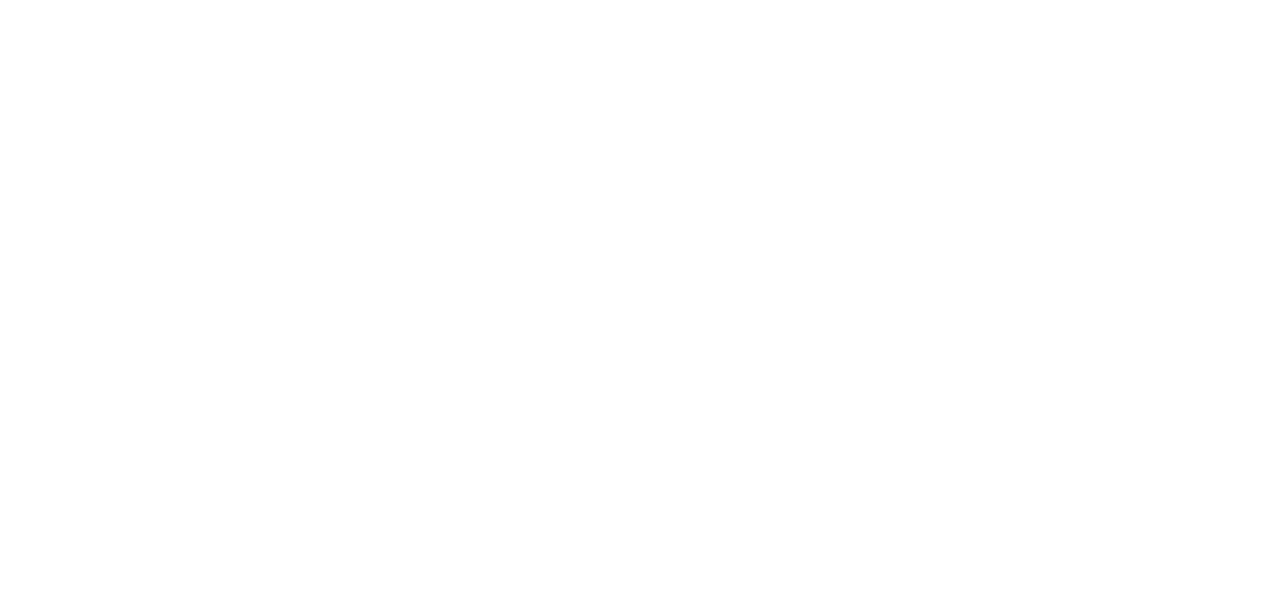
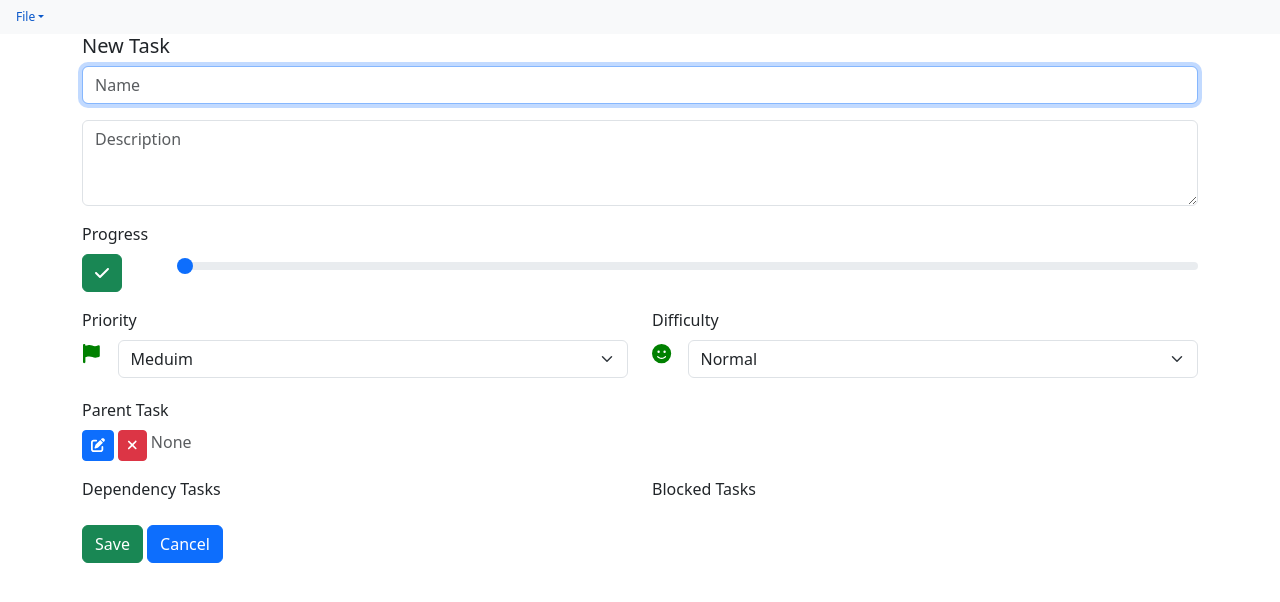
Before and after one commit to MxZhur/task-tree, a React (Vite) app: page /new/1 in a window 1280 px wide. Before the commit this address had no page. Shown: the top 602 px of the page. Built offline with nearby package versions, Linux system fonts and the light colour scheme.

Commit message:
Updated TaskDetailsView and TaskPicker

```diff
--- a/src/App.tsx
+++ b/src/App.tsx
@@ -12,6 +12,7 @@ function App() {
         <Route index element={<MainPage />}>
         </Route>
         <Route path="new" element={<TaskForm />} />
+        <Route path="new/:parentTask" element={<TaskForm />} />
         <Route path="edit/:taskId" element={<TaskForm />} />
       </Route>
     </Routes>
--- a/src/components/TaskDetailsView/index.tsx
+++ b/src/components/TaskDetailsView/index.tsx
@@ -4,12 +4,14 @@ import "./index.css";
 import { Badge, Button, Col, ProgressBar, Row } from "react-bootstrap";
 import { FontAwesomeIcon } from "@fortawesome/react-fontawesome";
 import {
+  faAdd,
   faCaretDown,
   faCaretRight,
   faCheck,
   faEdit,
   faHandPointLeft,
   faShare,
+  faTrash,
 } from "@fortawesome/free-solid-svg-icons";
 import PriorityIndicator from "./PriorityIndicator";
 import DifficultyIndicator from "./DifficultyIndicator";
@@ -38,6 +40,10 @@ const TaskDetailsView: React.FC = () => {
 
   const [isDescriptionExpanded, setIsDescriptionExpanded] = useState(false);
 
+  const onDeleteButtonClick = () => {
+    // TODO: Implement
+  };
+
   if (task === undefined) {
     return (
       <div className="task-details-view-container">
@@ -62,7 +68,7 @@ const TaskDetailsView: React.FC = () => {
       {/* Header Bar */}
       <div className="task-details-view-header-bar">
         <div>
-          <strong>Task Details</strong>
+          <strong>Details</strong>
         </div>
         <div
           style={{
@@ -72,6 +78,12 @@ const TaskDetailsView: React.FC = () => {
             alignItems: "center",
           }}
         >
+          <Link to={"/new/" + task.id}>
+            <Button size="sm" variant="primary">
+              <FontAwesomeIcon icon={faAdd} /> Subtask
+            </Button>
+          </Link>
+          &nbsp;
           <Link to={"/edit/" + task.id}>
             <Button size="sm" variant="success">
               <FontAwesomeIcon icon={faEdit} /> Edit
@@ -79,10 +91,14 @@ const TaskDetailsView: React.FC = () => {
           </Link>
           &nbsp;
           <Link to={"/move/" + task.id}>
-            <Button size="sm" variant="primary">
+            <Button size="sm" variant="warning">
               <FontAwesomeIcon icon={faShare} /> Move
             </Button>
           </Link>
+          &nbsp;
+          <Button size="sm" variant="danger" onClick={onDeleteButtonClick}>
+            <FontAwesomeIcon icon={faTrash} /> Delete
+          </Button>
         </div>
       </div>
 
--- a/src/components/TaskPicker/index.tsx
+++ b/src/components/TaskPicker/index.tsx
@@ -2,13 +2,13 @@ import React, { useState } from "react";
 import { useAppSelector } from "../../store/hooks";
 import { Button, Modal } from "react-bootstrap";
 import { FontAwesomeIcon } from "@fortawesome/react-fontawesome";
-import { faEdit } from "@fortawesome/free-solid-svg-icons";
+import { faClose, faEdit } from "@fortawesome/free-solid-svg-icons";
 import { TaskPickerItem } from "./TaskPickerItem";
 
 interface TaskPickerProps {
   taskId: string | null;
   disabledTasksIds?: string[];
-  onTaskIdChange: (taskId: string) => void;
+  onTaskIdChange: (taskId: string | null) => void;
 }
 
 const TaskPicker: React.FC<TaskPickerProps> = ({
@@ -44,6 +44,11 @@ const TaskPicker: React.FC<TaskPickerProps> = ({
     onTaskIdChange(tId);
   };
 
+  const onClear = () => {
+    handleCloseModal();
+    onTaskIdChange(null);
+  };
+
   return (
     <>
       <div
@@ -56,6 +61,15 @@ const TaskPicker: React.FC<TaskPickerProps> = ({
       >
         <Button size="sm" title="Change" onClick={handleShowModal}>
           <FontAwesomeIcon icon={faEdit} />
+        </Button>
+        &nbsp;
+        <Button
+          size="sm"
+          variant="danger"
+          title="Clear (set to none)"
+          onClick={onClear}
+        >
+          <FontAwesomeIcon icon={faClose} />
         </Button>
         &nbsp;
         <div style={{ overflow: "hidden", textOverflow: "ellipsis" }}>
--- a/src/pages/TaskForm/index.tsx
+++ b/src/pages/TaskForm/index.tsx
@@ -21,7 +21,7 @@ const TaskForm: React.FC = () => {
 
   const goBack = () => navigate(-1);
 
-  const { taskId } = useParams();
+  const { taskId, parentTask: paramParentTaskId } = useParams();
 
   const task = useAppSelector((state) => {
     if (!taskId) {
@@ -87,9 +87,17 @@ const TaskForm: React.FC = () => {
       : TASK_DIFFICULTIES.normal
   );
 
-  const [parentTaskId, setParentTaskId] = useState<string | null>(
-    task !== undefined ? task.parentTaskId : null
-  );
+  let defaultParentTaskId: string|null;
+
+  if (paramParentTaskId !== undefined) {
+    defaultParentTaskId = paramParentTaskId;
+  } else if (task !== undefined) {
+    defaultParentTaskId = task.parentTaskId;
+  } else {
+    defaultParentTaskId = null;
+  }
+
+  const [parentTaskId, setParentTaskId] = useState<string | null>(defaultParentTaskId);
 
   const [dependencyTasksIds, setDependencyTasksIds] = useState<string[]>(
     task !== undefined ? task.dependencyTasks : []
```
